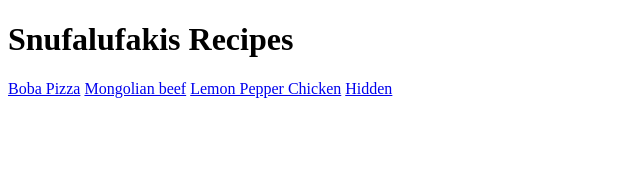
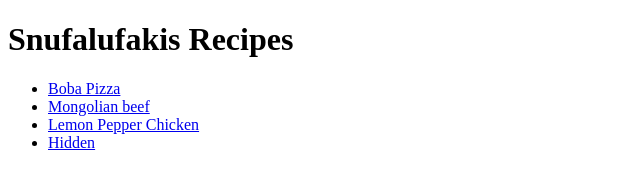
Before and after one commit to Snufalufakis/recipes, a plain HTML site: page index.html in a window 1280 px wide. Shown: the whole page, without its empty margins (0-640 px from the left). Drawn offline with Linux system fonts and the light colour scheme.

Commit message:
changed homepage href link to lists

```diff
--- a/index.html
+++ b/index.html
@@ -8,9 +8,11 @@
 </head>
 <body>
     <h1>Snufalufakis Recipes</h1>
-    <a href="./recipes/pizza.html">Boba Pizza</a>
-    <a href="./recipes/beef.html">Mongolian beef</a>
-    <a href="./recipes/lemonPepper.html">Lemon Pepper Chicken</a>
-    <a href="./recipes/odds.html">Hidden</a>
+    <ul>
+    <li><a href="./recipes/pizza.html">Boba Pizza</a></li>
+    <li><a href="./recipes/beef.html">Mongolian beef</a></li>
+    <li><a href="./recipes/lemonPepper.html">Lemon Pepper Chicken</a></li>
+    <li><a href="./recipes/odds.html">Hidden</a></li>
+    </ul>
 </body>
 </html>
```
